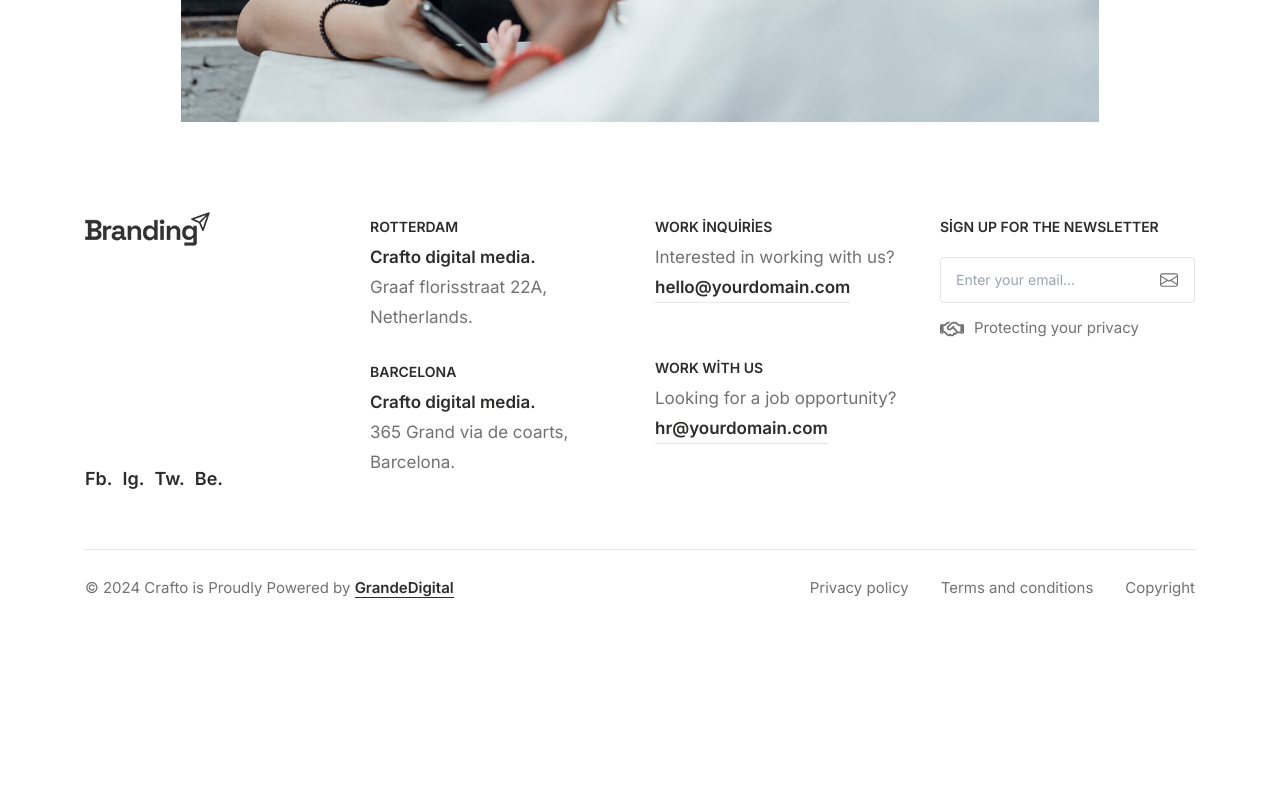
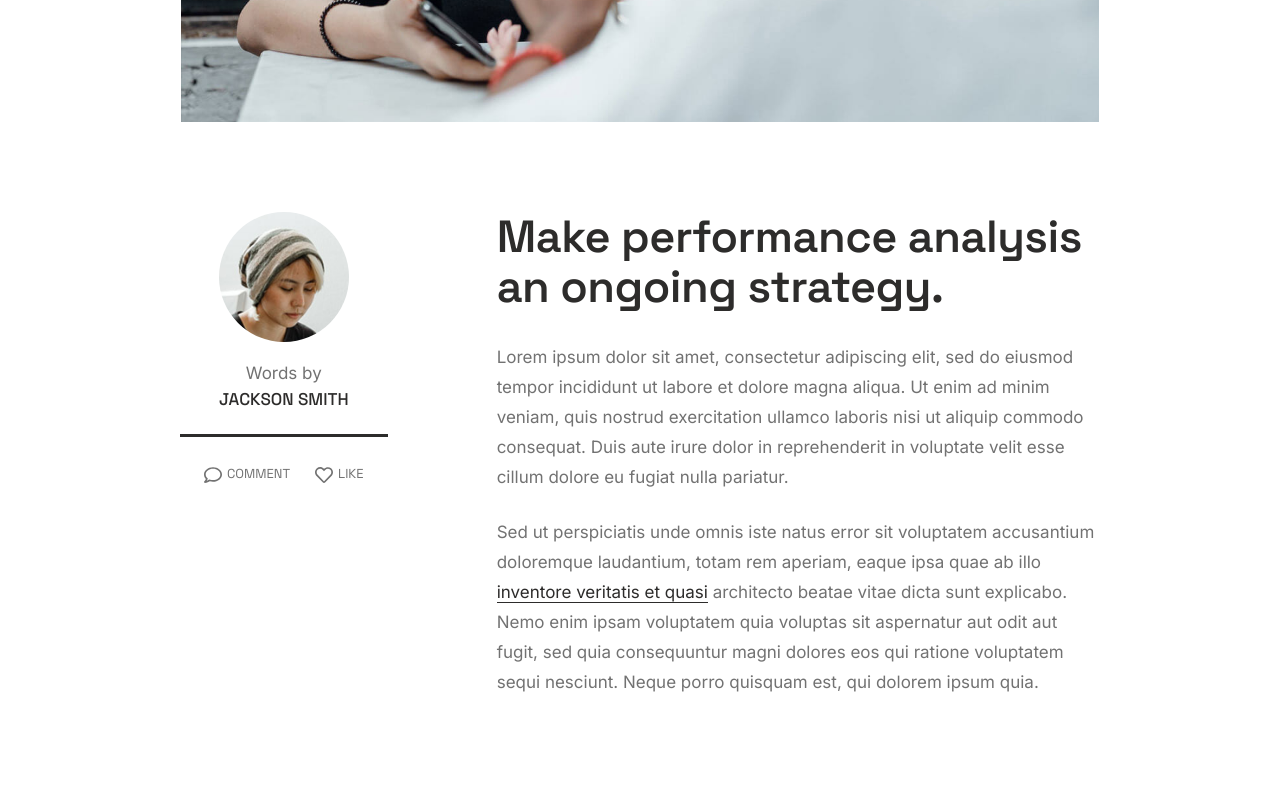
Before and after one commit to grandedigital/GrandeDigitalClient, a Next.js app: page /blogs/1 in a window 1280 px wide. Shown: the part 920-1720 px from the top of the page. Before the commit the page ends 1546 px from the top, so only its background shows below. Built offline with nearby package versions, Linux system fonts and the light colour scheme.

Commit message:
blog detail content1 finished

```diff
--- a/src/app/blogs/[slug]/page.tsx
+++ b/src/app/blogs/[slug]/page.tsx
@@ -1,3 +1,4 @@
+import Content1 from "@/components/blog/content1";
 import FullPhoto1 from "@/components/blog/fullPhoto1";
 import Header from "@/components/blog/header";
 
@@ -6,6 +7,7 @@ export default function Page() {
     <div>
       <Header />
       <FullPhoto1 />
+      <Content1 />
     </div>
   );
 }
--- /dev/null
+++ b/src/components/blog/content1.tsx
@@ -0,0 +1,81 @@
+import Link from "next/link";
+import { FaRegComment, FaRegHeart } from "react-icons/fa";
+
+export default function Content1() {
+  return (
+    <section className="max-2xl:py-[90px] max-mdx:py-[75px] max-md:py-[50px]">
+      <div className="custom-container">
+        <div className="row justify-center">
+          <div className="px-[15px] w-full max-w-full mdx:flex-[0_0_auto] mdx:w-[83.33333333%]">
+            <div className="row">
+              <div className="px-[15px] text-center w-full max-w-full mdx:w-1/4 md:flex-[0_0_auto] md:w-1/3 max-md:mb-[30px]">
+                <div className="pb-[20px] flex flex-col items-center">
+                  <img
+                    src="/images/profilePhoto.jpg"
+                    alt=""
+                    className="mb-[20px] w-[130px] rounded-[50%] max-w-full h-auto"
+                  />
+                  <span className="leading-[22px] block">Words by</span>
+                  <Link
+                    href={"#"}
+                    className="font-medium text-[--dark-gray2] font-spaceGrotesk duration-300"
+                  >
+                    JACKSON SMITH
+                  </Link>
+                </div>
+                <div className="mb-[20px] h-[3px] w-full bg-[--dark-gray2]"></div>
+                <ul className="justify-center flex pl-0 list-none mt-0 mb-[1rem]">
+                  <li className="mr-[25px] list-none">
+                    <Link
+                      href={"#"}
+                      className="text-13 font-spaceGrotesk duration-300 text-[--medium-gray]"
+                    >
+                      <FaRegComment
+                        size={18}
+                        className="mr-[5px] inline-block"
+                      />
+                      {"COMMENT"}
+                    </Link>
+                  </li>
+                  <li className="list-none">
+                    <Link
+                      href={"#"}
+                      className="text-13 font-spaceGrotesk duration-300 text-[--medium-gray]"
+                    >
+                      <FaRegHeart size={18} className="mr-[5px] inline-block" />
+                      {"LIKE"}
+                    </Link>
+                  </li>
+                </ul>
+              </div>
+              <div className="px-[15px] text-center w-full max-w-full md:text-left md:flex-[0_0_auto] md:w-[66.66666667%] mdx:ml-[8.33333333%]">
+                <h3 className="font-semibold text-[--dark-gray2] font-spaceGrotesk max-md:mb-[25px]">
+                  Make performance analysis an ongoing strategy.
+                </h3>
+                <p className="mb-[25px] mt-0">
+                  Lorem ipsum dolor sit amet, consectetur adipiscing elit, sed
+                  do eiusmod tempor incididunt ut labore et dolore magna aliqua.
+                  Ut enim ad minim veniam, quis nostrud exercitation ullamco
+                  laboris nisi ut aliquip commodo consequat. Duis aute irure
+                  dolor in reprehenderit in voluptate velit esse cillum dolore
+                  eu fugiat nulla pariatur.
+                </p>
+                <p className="mb-[25px] mt-0">
+                  {
+                    "Sed ut perspiciatis unde omnis iste natus error sit voluptatem accusantium doloremque laudantium, totam rem aperiam, eaque ipsa quae ab illo "
+                  }
+                  <span className="border-b border-solid border-[--dark-gray2] text-[--dark-gray2]">
+                    inventore veritatis et quasi
+                  </span>
+                  {
+                    " architecto beatae vitae dicta sunt explicabo. Nemo enim ipsam voluptatem quia voluptas sit aspernatur aut odit aut fugit, sed quia consequuntur magni dolores eos qui ratione voluptatem sequi nesciunt. Neque porro quisquam est, qui dolorem ipsum quia."
+                  }
+                </p>
+              </div>
+            </div>
+          </div>
+        </div>
+      </div>
+    </section>
+  );
+}
--- a/src/styles/globals.css
+++ b/src/styles/globals.css
@@ -120,6 +120,15 @@ h2 {
   margin-top: 0;
 }
 
+.h3,
+h3 {
+  line-height: 3.125rem;
+  font-size: 2.813rem;
+  margin-bottom: 30px;
+  letter-spacing: -0.5px;
+  margin-top: 0;
+}
+
 ul {
   padding-left: 2rem;
   margin-top: 0;
```
Also changed, not shown: public/images/profilePhoto.jpg (added).
